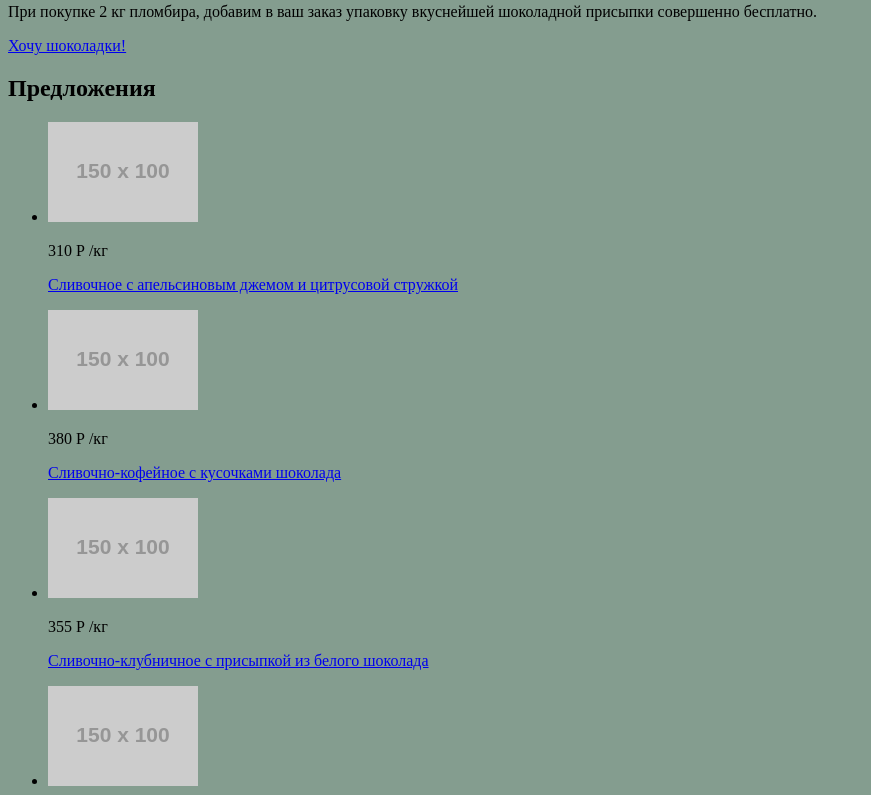
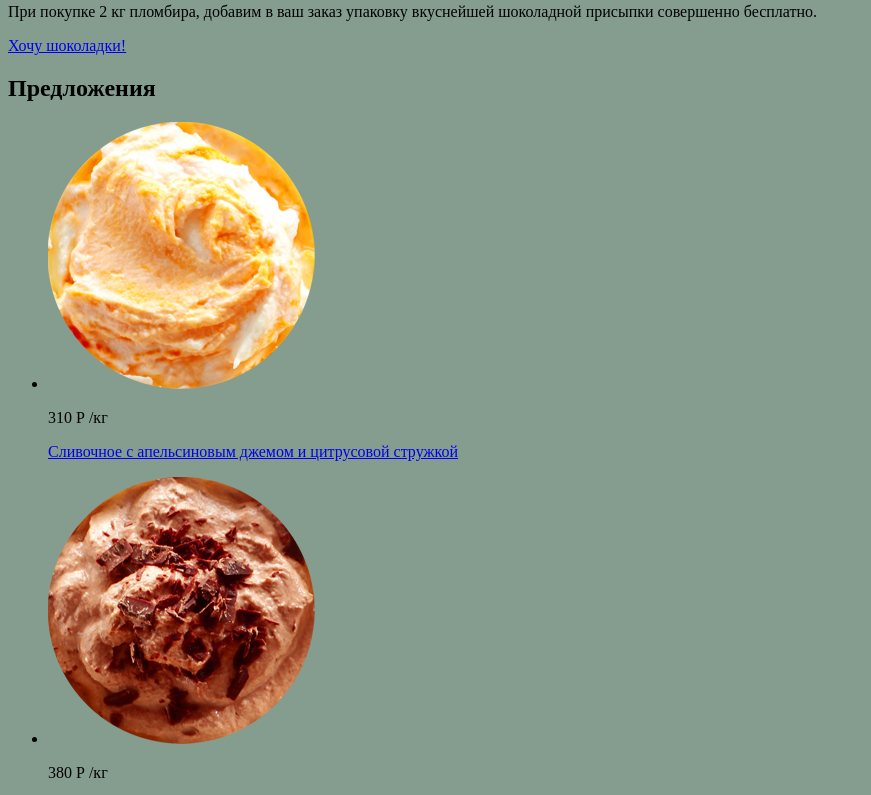
Before and after one commit to ViktorsDolzenko/1323723-gllacy-27, a plain HTML site: page index.html in a window 1280 px wide. Shown: the part 880-1675 px from the top of the page, without its empty margins (0-871 px from the left). Drawn offline with Linux system fonts and the light colour scheme; placeholder pictures from the web are drawn by us.

Commit message:
Личный проект: продолжаем подготовку графики

```diff
--- a/index.html
+++ b/index.html
@@ -103,7 +103,7 @@
       <h2>Предложения</h2>
       <ul>
         <li>
-          <img src="https://via.placeholder.com/150x100" alt="">
+          <img src="img/orange.png" alt="Апельсиновое">
           <p>310 Р
             <span>/кг</span>
           </p>
@@ -112,7 +112,7 @@
           </p>
         </li>
         <li>
-          <img src="https://via.placeholder.com/150x100" alt="">
+          <img src="img/coffee.png" alt="Кофейное">
           <p>380 Р
             <span>/кг</span>
           </p>
@@ -122,7 +122,7 @@
           </p>
         </li>
         <li>
-          <img src="https://via.placeholder.com/150x100" alt="">
+          <img src="img/strawberry.png" alt="Клубничное">
           <p>355 Р
             <span>/кг</span>
           </p>
@@ -132,7 +132,7 @@
           </p>
         </li>
         <li>
-          <img src="https://via.placeholder.com/150x100" alt="">
+          <img src="img/cream.png" alt="Крем-брюле">
           <p>415 Р
             <span>/кг</span>
           </p>
```
